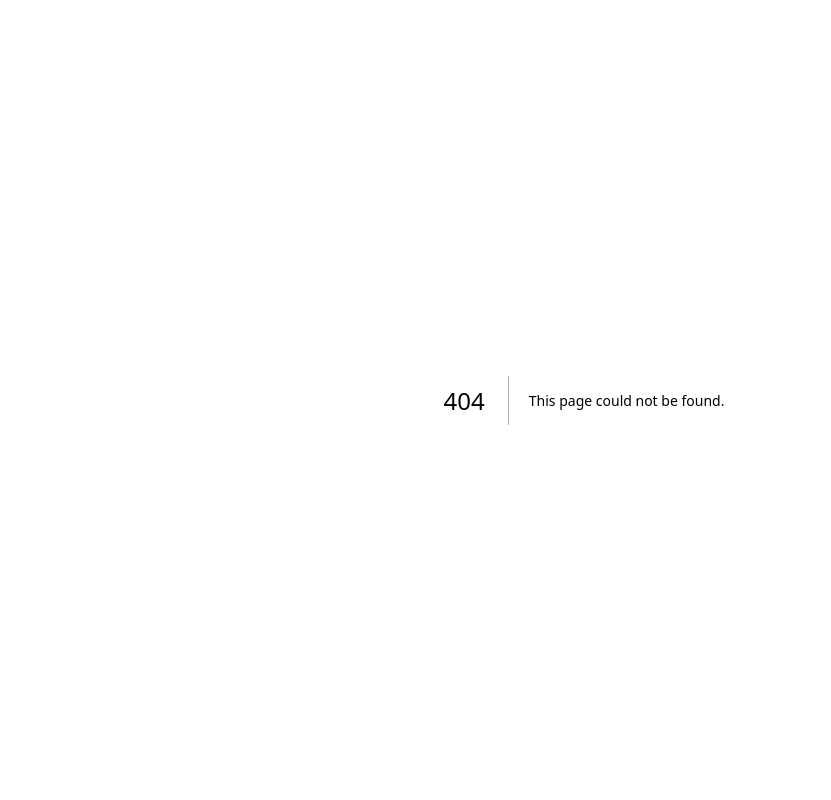
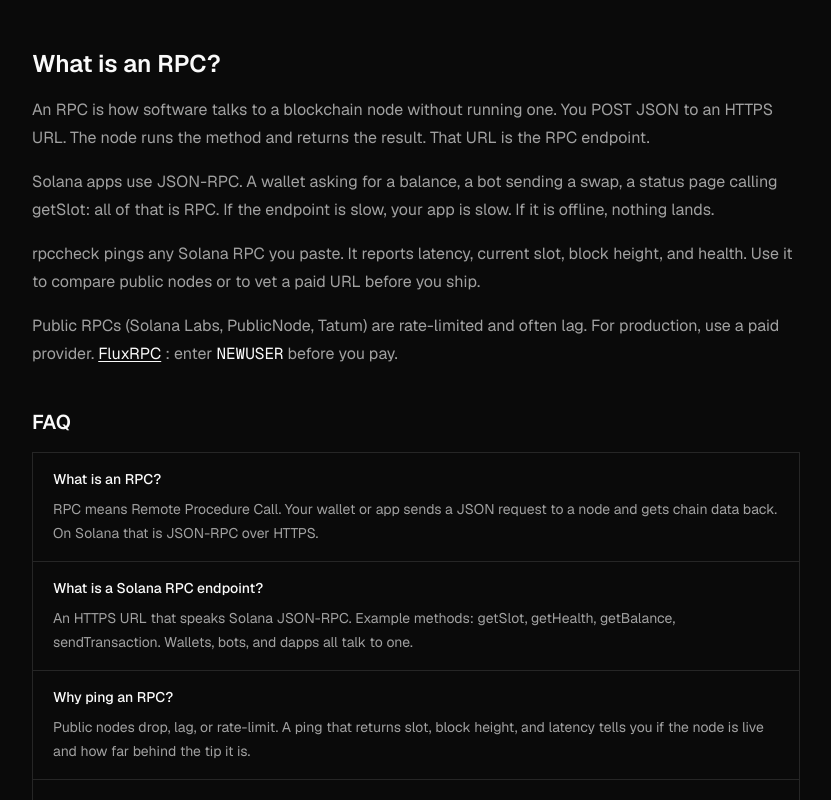
Before and after one commit to metasal1/rpccheck.com, a Next.js app: page /what-is-rpc in a window 1280 px wide. Before the commit this address had no page. Shown: the top 800 px of the page, without its empty margins (56-887 px from the left). Built offline with nearby package versions, Linux system fonts and the light colour scheme.

Commit message:
feat: more public RPCs and what-is-rpc SEO (#6)
Drop dead Ankr. Add PublicNode, Tatum, aex402.
Crawlable what is an RPC article, FAQ JSON-LD, /what-is-rpc.

```diff
--- a/app/layout.tsx
+++ b/app/layout.tsx
@@ -9,14 +9,26 @@ const SITE = "https://rpccheck.com"
 
 export const metadata: Metadata = {
   metadataBase: new URL(SITE),
-  title: "rpccheck",
-  description: "Ping any Solana RPC. Slot, lag, latency.",
-  keywords: ["Solana", "RPC", "latency", "slot", "mainnet"],
+  title: {
+    default: "rpccheck: ping any Solana RPC",
+    template: "%s | rpccheck",
+  },
+  description:
+    "What is an RPC? Ping any Solana RPC endpoint. Slot, lag, latency. Compare public nodes before you ship.",
+  keywords: [
+    "what is an RPC",
+    "Solana RPC",
+    "RPC endpoint",
+    "JSON-RPC",
+    "slot",
+    "latency",
+    "mainnet",
+  ],
   authors: [{ name: "Milysec", url: "https://milysec.com" }],
   creator: "Milysec",
   openGraph: {
-    title: "rpccheck",
-    description: "Ping any Solana RPC. Slot, lag, latency.",
+    title: "rpccheck: ping any Solana RPC",
+    description: "What is an RPC? Ping any Solana RPC. Slot, lag, latency.",
     url: SITE,
     siteName: "rpccheck",
     images: [{ url: "/og.png", width: 1200, height: 630 }],
@@ -24,8 +36,8 @@ export const metadata: Metadata = {
   },
   twitter: {
     card: "summary_large_image",
-    title: "rpccheck",
-    description: "Ping any Solana RPC. Slot, lag, latency.",
+    title: "rpccheck: ping any Solana RPC",
+    description: "What is an RPC? Ping any Solana RPC. Slot, lag, latency.",
     images: ["/og.png"],
   },
   icons: {
--- a/app/llms.txt/route.ts
+++ b/app/llms.txt/route.ts
@@ -3,10 +3,18 @@ const BODY = `# rpccheck
 > Ping any Solana RPC. Slot, lag, latency.
 
 - Site: https://rpccheck.com
+- What is an RPC: https://rpccheck.com/what-is-rpc
 - POST /api/check-rpc  { "endpoint": "https://..." }
 - Returns slot, blockHeight, health, latencyMs
+- Public board: Solana Labs, PublicNode, Tatum, aex402
 - FluxRPC affiliate: https://fluxrpc.com/register?promocode=NEWUSER
 - Enter NEWUSER before paying (20% off 12 months)
+
+## What is an RPC
+
+RPC means Remote Procedure Call. A Solana RPC endpoint is an HTTPS JSON-RPC URL.
+Wallets and dapps call getSlot, getHealth, getBalance, sendTransaction on it.
+rpccheck pings any URL and reports latency, slot, block height, and health.
 `
 
 export function GET() {
--- a/app/page.tsx
+++ b/app/page.tsx
@@ -1,25 +1,32 @@
 import { Board } from "@/components/board"
 import { SiteFooter } from "@/components/site-footer"
+import { WhatIsRpc, rpcFaqJsonLd } from "@/components/what-is-rpc"
 
-const jsonLd = {
+const jsonLd = [
+  {
     "@context": "https://schema.org",
     "@type": "WebApplication",
     name: "rpccheck",
     url: "https://rpccheck.com",
-  description: "Ping any Solana RPC. Slot, lag, latency.",
+    description: "Ping any Solana RPC. Slot, lag, latency. What is an RPC, explained.",
     applicationCategory: "DeveloperApplication",
     operatingSystem: "Web",
-}
+  },
+  rpcFaqJsonLd,
+]
 
 export default function Home() {
   return (
     <>
-      <h1 className="sr-only">rpccheck. Ping any Solana RPC.</h1>
       <script
         type="application/ld+json"
         dangerouslySetInnerHTML={{ __html: JSON.stringify(jsonLd) }}
       />
+      <header className="sr-only">
+        <h1>rpccheck. Ping any Solana RPC. What is an RPC?</h1>
+      </header>
       <Board />
+      <WhatIsRpc heading="h2" />
       <SiteFooter />
     </>
   )
--- a/app/sitemap.ts
+++ b/app/sitemap.ts
@@ -1,14 +1,15 @@
-import type { MetadataRoute } from "next";
+import type { MetadataRoute } from "next"
 
-const SITE = "https://rpccheck.com";
+const SITE = "https://rpccheck.com"
 
 export default function sitemap(): MetadataRoute.Sitemap {
   return [
+    { url: SITE, lastModified: new Date(), changeFrequency: "hourly", priority: 1 },
     {
-      url: SITE,
+      url: `${SITE}/what-is-rpc`,
       lastModified: new Date(),
-      changeFrequency: "hourly",
-      priority: 1,
+      changeFrequency: "weekly",
+      priority: 0.8,
     },
-  ];
+  ]
 }
--- /dev/null
+++ b/app/what-is-rpc/page.tsx
@@ -0,0 +1,29 @@
+import type { Metadata } from "next"
+import { SiteFooter } from "@/components/site-footer"
+import { WhatIsRpc, rpcFaqJsonLd } from "@/components/what-is-rpc"
+
+export const metadata: Metadata = {
+  title: "What is an RPC",
+  description:
+    "What is an RPC? A Solana RPC endpoint is the HTTPS JSON-RPC URL wallets and dapps use to read slots, send transactions, and check health.",
+  alternates: { canonical: "https://rpccheck.com/what-is-rpc" },
+  openGraph: {
+    title: "What is an RPC",
+    description: "Solana RPC explained. Ping any endpoint for slot, lag, and latency.",
+    url: "https://rpccheck.com/what-is-rpc",
+    images: [{ url: "/og.png", width: 1200, height: 630 }],
+  },
+}
+
+export default function WhatIsRpcPage() {
+  return (
+    <>
+      <script
+        type="application/ld+json"
+        dangerouslySetInnerHTML={{ __html: JSON.stringify(rpcFaqJsonLd) }}
+      />
+      <WhatIsRpc heading="h1" />
+      <SiteFooter />
+    </>
+  )
+}
--- a/components/board.tsx
+++ b/components/board.tsx
@@ -4,15 +4,9 @@ import { useEffect, useState } from "react"
 import { Activity, AlertCircle, CheckCircle, Clock, RefreshCw } from "lucide-react"
 import { cn } from "@/lib/utils"
 import { FluxCta } from "@/components/flux-cta"
+import { PUBLIC_ENDPOINTS, type Network, type PublicEndpoint } from "@/lib/public-endpoints"
 
-type Network = "mainnet" | "devnet" | "testnet"
 type Status = "online" | "slow" | "offline" | "checking"
-
-interface Endpoint {
-  name: string
-  network: Network
-  endpoint: string
-}
 
 interface Row {
   name: string
@@ -25,14 +19,6 @@ interface Row {
   health?: string | null
   lastChecked: Date
 }
-
-const PUBLIC: Endpoint[] = [
-  { name: "Solana Labs", network: "mainnet", endpoint: "https://api.mainnet-beta.solana.com" },
-  { name: "Solana Labs", network: "devnet", endpoint: "https://api.devnet.solana.com" },
-  { name: "Solana Labs", network: "testnet", endpoint: "https://api.testnet.solana.com" },
-  { name: "PublicNode", network: "mainnet", endpoint: "https://solana.publicnode.com" },
-  { name: "Ankr", network: "mainnet", endpoint: "https://rpc.ankr.com/solana" },
-]
 
 function Led({ status }: { status: Status }) {
   const color = {
@@ -57,7 +43,7 @@ async function ping(endpoint: string) {
   return { data, latencyMs }
 }
 
-function toRow(ep: Endpoint, data: Record<string, unknown>, latencyMs: number): Row {
+function toRow(ep: PublicEndpoint, data: Record<string, unknown>, latencyMs: number): Row {
   const ok = Boolean(data.success)
   const status: Status = !ok ? "offline" : latencyMs > 2000 ? "slow" : "online"
   return {
@@ -85,7 +71,7 @@ export function Board() {
   const scan = async () => {
     setRefreshing(true)
     setRows(
-      PUBLIC.map((ep) => ({
+      PUBLIC_ENDPOINTS.map((ep) => ({
         name: ep.name,
         network: ep.network,
         endpoint: ep.endpoint,
@@ -94,7 +80,7 @@ export function Board() {
       })),
     )
     const results = await Promise.all(
-      PUBLIC.map(async (ep) => {
+      PUBLIC_ENDPOINTS.map(async (ep) => {
         try {
           const { data, latencyMs } = await ping(ep.endpoint)
           return toRow(ep, data, latencyMs)
--- /dev/null
+++ b/components/what-is-rpc.tsx
@@ -0,0 +1,86 @@
+import Link from "next/link"
+import { FLUX_SIGNUP, FLUX_CODE } from "@/lib/fluxrpc"
+
+const faqs = [
+  {
+    q: "What is an RPC?",
+    a: "RPC means Remote Procedure Call. Your wallet or app sends a JSON request to a node and gets chain data back. On Solana that is JSON-RPC over HTTPS.",
+  },
+  {
+    q: "What is a Solana RPC endpoint?",
+    a: "An HTTPS URL that speaks Solana JSON-RPC. Example methods: getSlot, getHealth, getBalance, sendTransaction. Wallets, bots, and dapps all talk to one.",
+  },
+  {
+    q: "Why ping an RPC?",
+    a: "Public nodes drop, lag, or rate-limit. A ping that returns slot, block height, and latency tells you if the node is live and how far behind the tip it is.",
+  },
+  {
+    q: "Public vs paid RPC?",
+    a: "Public endpoints are fine for a check. Production traffic needs a paid plan. FluxRPC is bandwidth-priced. Use code NEWUSER before you pay for 20% off for 12 months.",
+  },
+]
+
+export function WhatIsRpc({ heading = "h2" as "h1" | "h2" }) {
+  const Heading = heading
+  return (
+    <article className="mx-auto max-w-6xl px-4 py-12 sm:px-6">
+      <Heading className="text-2xl font-semibold tracking-normal">What is an RPC?</Heading>
+      <div className="mt-4 max-w-3xl space-y-4 text-base leading-7 text-muted-foreground">
+        <p>
+          An RPC is how software talks to a blockchain node without running one. You POST JSON to an
+          HTTPS URL. The node runs the method and returns the result. That URL is the RPC endpoint.
+        </p>
+        <p>
+          Solana apps use JSON-RPC. A wallet asking for a balance, a bot sending a swap, a status
+          page calling getSlot: all of that is RPC. If the endpoint is slow, your app is slow. If it
+          is offline, nothing lands.
+        </p>
+        <p>
+          rpccheck pings any Solana RPC you paste. It reports latency, current slot, block height,
+          and health. Use it to compare public nodes or to vet a paid URL before you ship.
+        </p>
+        <p>
+          Public RPCs (Solana Labs, PublicNode, Tatum) are rate-limited and often lag. For
+          production, use a paid provider.{" "}
+          <a href={FLUX_SIGNUP} className="text-foreground underline underline-offset-2" rel="noopener noreferrer sponsored">
+            FluxRPC
+          </a>{" "}
+          : enter <span className="font-mono text-foreground">{FLUX_CODE}</span> before you pay.
+        </p>
+      </div>
+
+      <h2 className="mt-10 text-xl font-semibold">FAQ</h2>
+      <dl className="mt-4 max-w-3xl divide-y divide-border border border-border">
+        {faqs.map((item) => (
+          <div key={item.q} className="px-4 py-4 sm:px-5">
+            <dt className="text-sm font-medium text-foreground">{item.q}</dt>
+            <dd className="mt-2 text-sm leading-6 text-muted-foreground">{item.a}</dd>
+          </div>
+        ))}
+      </dl>
+      {heading === "h1" ? (
+        <p className="mt-6 text-sm text-muted-foreground">
+          <Link href="/" className="underline underline-offset-2">
+            Back to rpccheck
+          </Link>
+        </p>
+      ) : (
+        <p className="mt-6 text-sm text-muted-foreground">
+          <Link href="/what-is-rpc" className="underline underline-offset-2">
+            What is an RPC, full page
+          </Link>
+        </p>
+      )}
+    </article>
+  )
+}
+
+export const rpcFaqJsonLd = {
+  "@context": "https://schema.org",
+  "@type": "FAQPage",
+  mainEntity: faqs.map((item) => ({
+    "@type": "Question",
+    name: item.q,
+    acceptedAnswer: { "@type": "Answer", text: item.a },
+  })),
+}
--- /dev/null
+++ b/lib/public-endpoints.ts
@@ -0,0 +1,17 @@
+export type Network = "mainnet" | "devnet" | "testnet"
+
+export type PublicEndpoint = {
+  name: string
+  network: Network
+  endpoint: string
+}
+
+export const PUBLIC_ENDPOINTS: PublicEndpoint[] = [
+  { name: "Solana Labs", network: "mainnet", endpoint: "https://api.mainnet-beta.solana.com" },
+  { name: "Solana Labs", network: "devnet", endpoint: "https://api.devnet.solana.com" },
+  { name: "Solana Labs", network: "testnet", endpoint: "https://api.testnet.solana.com" },
+  { name: "PublicNode", network: "mainnet", endpoint: "https://solana-rpc.publicnode.com" },
+  { name: "Tatum", network: "mainnet", endpoint: "https://solana-mainnet.gateway.tatum.io" },
+  { name: "Tatum", network: "devnet", endpoint: "https://solana-devnet.gateway.tatum.io" },
+  { name: "aex402", network: "mainnet", endpoint: "https://rpc.aex402.com/" },
+]
```
Lines whose indentation alone changed are shown as unchanged.
